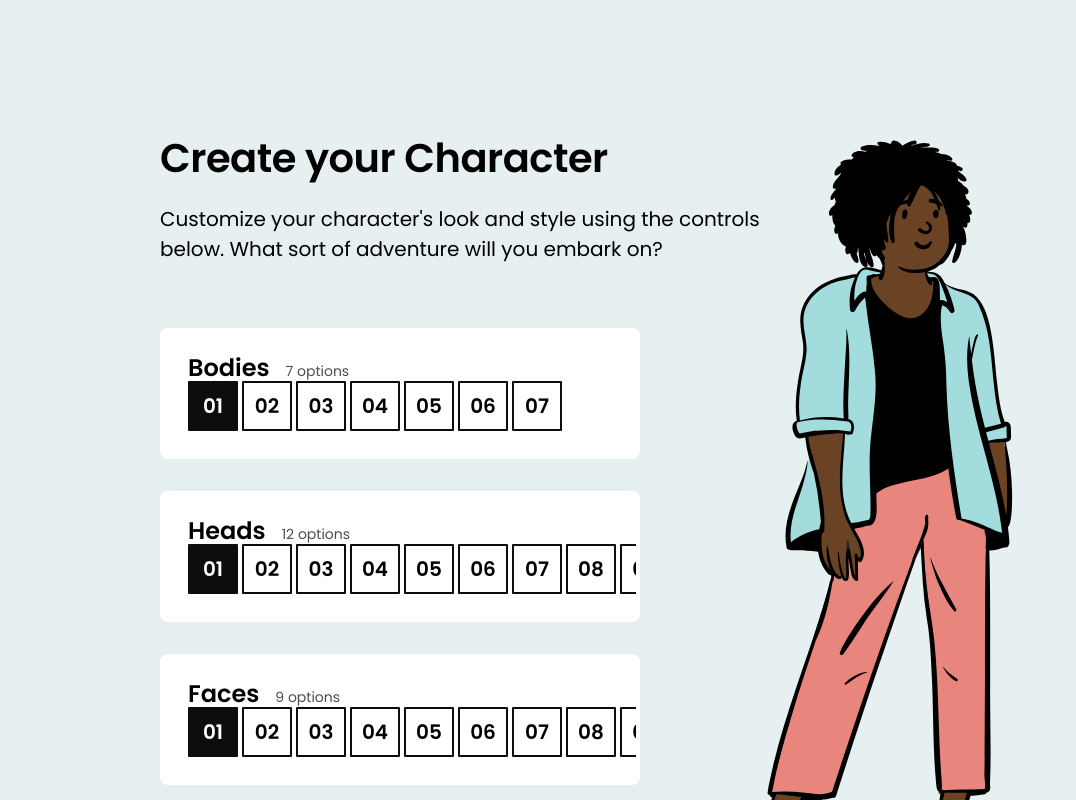
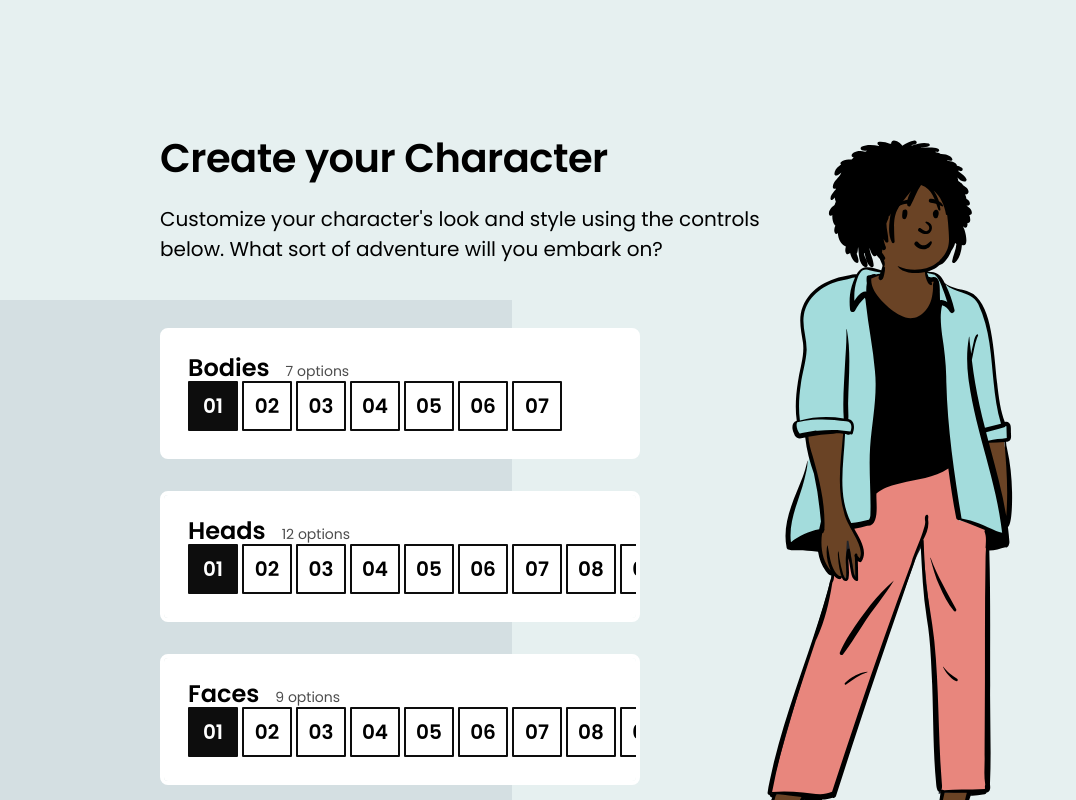
Before and after one commit to leoncik/css-for-js-workshops, a React (Create React App) app: page / in a window 1280 px wide. Shown: the top 800 px of the page, without its empty margins (0-1076 px from the left). Built offline with nearby package versions, Linux system fonts and the light colour scheme.

Commit message:
feat(exercise 4): add background decorator

```diff
--- a/src/App.js
+++ b/src/App.js
@@ -2,10 +2,12 @@ import React from 'react';
 
 import CharacterEditor from './components/CharacterEditor';
 import Footer from './components/Footer';
+import BackgroundDecorator from './components/BackgroundDecorator';
 
 function App() {
   return (
     <>
+      <BackgroundDecorator />
       <CharacterEditor />
       <Footer />
     </>
--- /dev/null
+++ b/src/components/BackgroundDecorator/BackgroundDecorator.js
@@ -0,0 +1,9 @@
+import React from 'react';
+
+import styles from './BackgroundDecorator.module.css';
+
+const BackgroundDecorator = () => {
+  return <div className={styles.background}></div>;
+};
+
+export default BackgroundDecorator;
--- /dev/null
+++ b/src/components/BackgroundDecorator/BackgroundDecorator.module.css
@@ -0,0 +1,9 @@
+.background {
+    background-color: hsl(195deg, 20%, 86%);
+    height: 500px;
+    width: 40%;
+    z-index: -1;
+    position: fixed;
+    bottom: 0;
+    left: 0;
+}
--- /dev/null
+++ b/src/components/BackgroundDecorator/index.js
@@ -0,0 +1 @@
+export { default } from './BackgroundDecorator';
```
